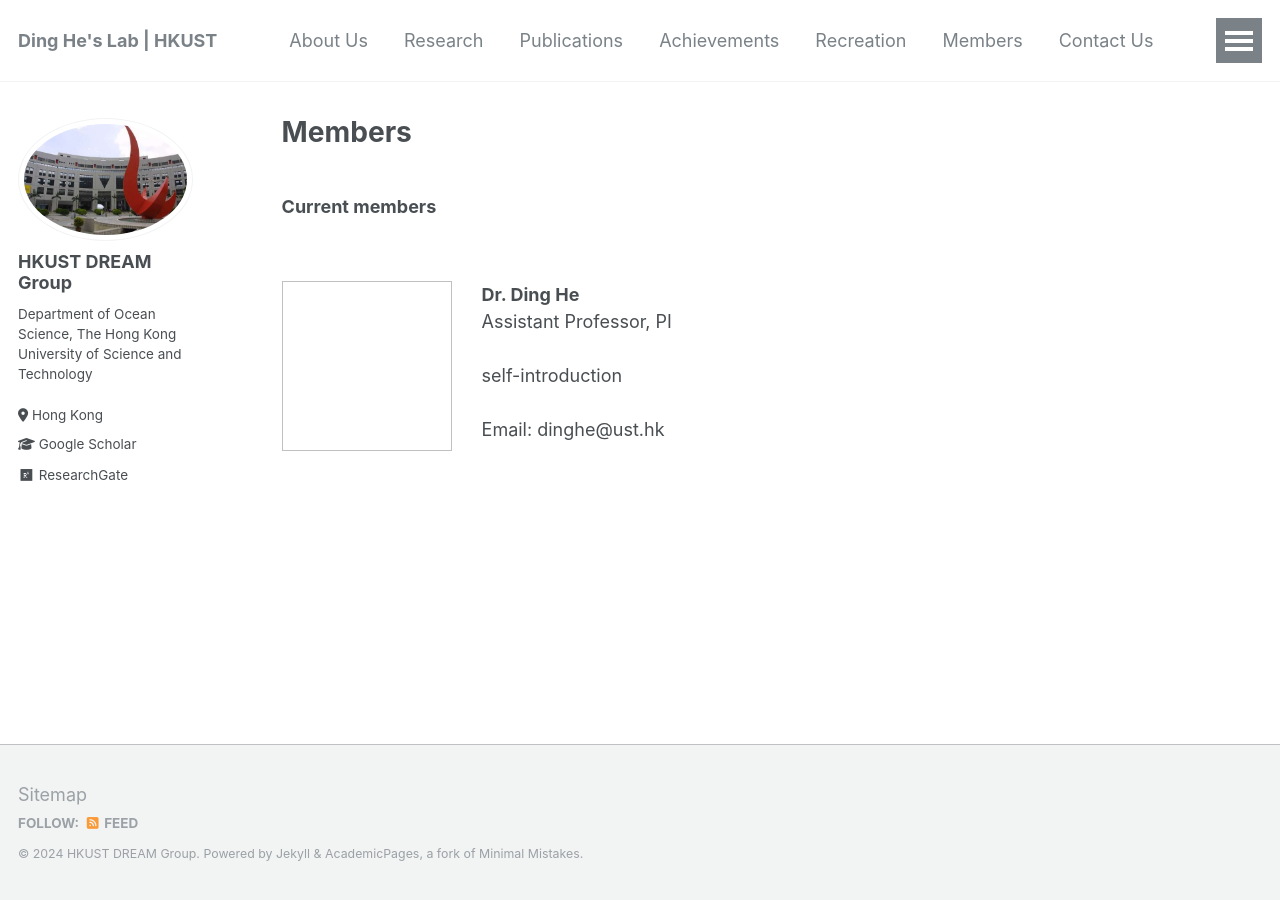
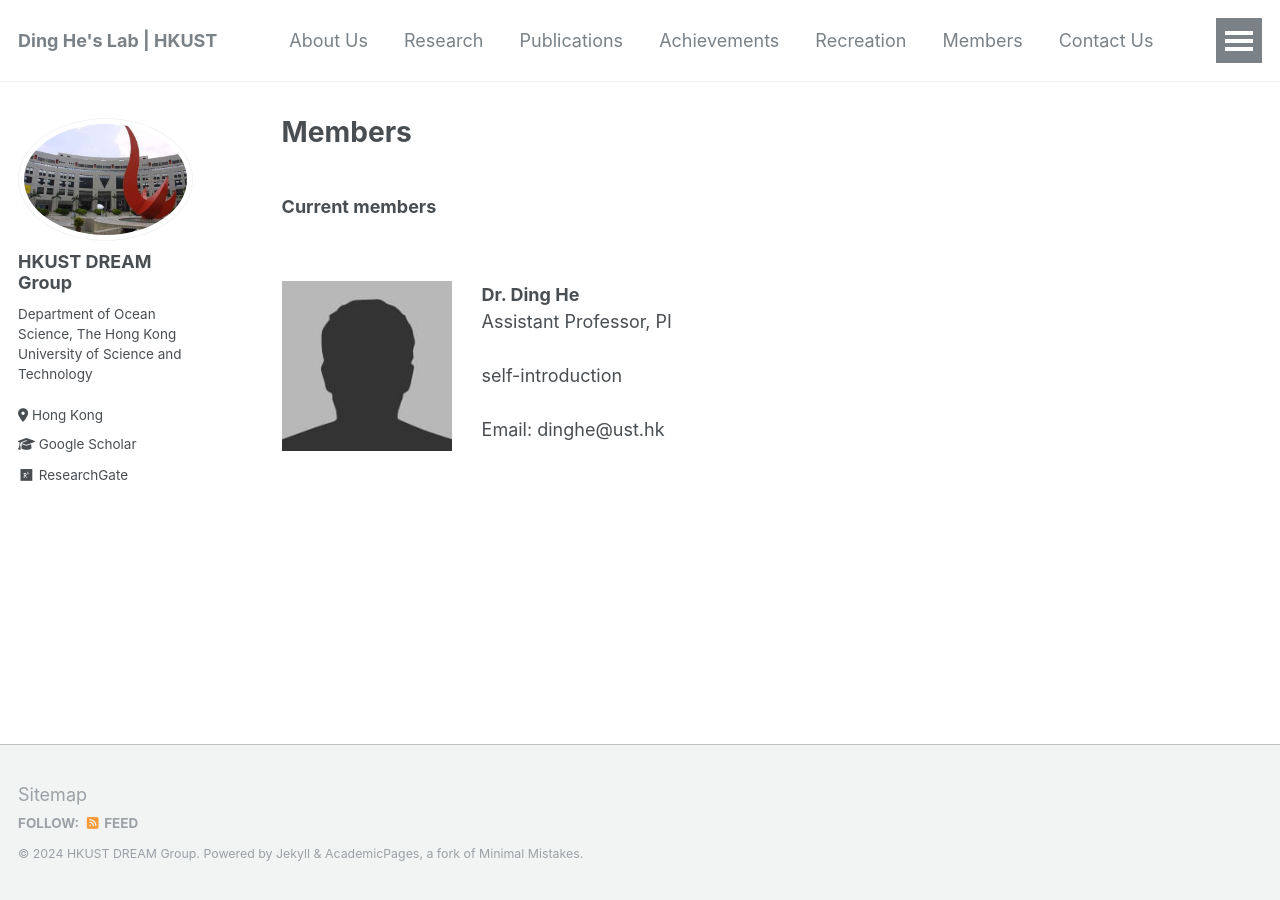
Before and after one commit to hkustDingHe/hkustDingHe.github.io, a Jekyll site: the page built from _pages/members.md, in a window 1280 px wide. Built offline with Jekyll 4.4.1, drawn with Linux system fonts in a browser that asks for light colours.

Commit message:
Update members.md

```diff
--- a/_pages/members.md
+++ b/_pages/members.md
@@ -10,7 +10,7 @@
 
 ### Current members
 <br/><br/>
-**Dr. Ding He** <img align="right" style="float: left; padding-right: 30px;" width="200" height="200">
+**Dr. Ding He** <img align="right" style="float: left; padding-right: 30px;" src="/images/bio-photo.jpg" width="200" height="200">
 <br>
 Assistant Professor, PI
 <br/><br/>
```
